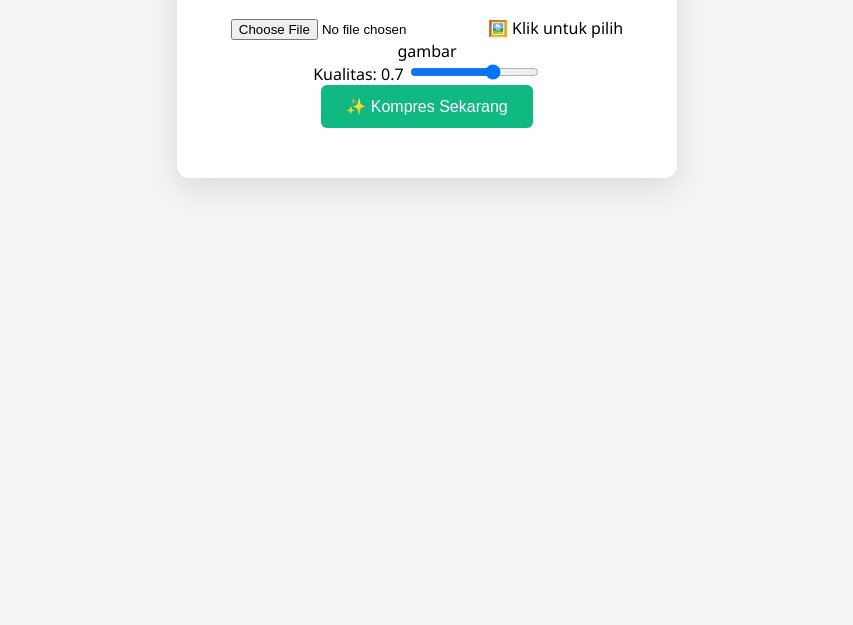
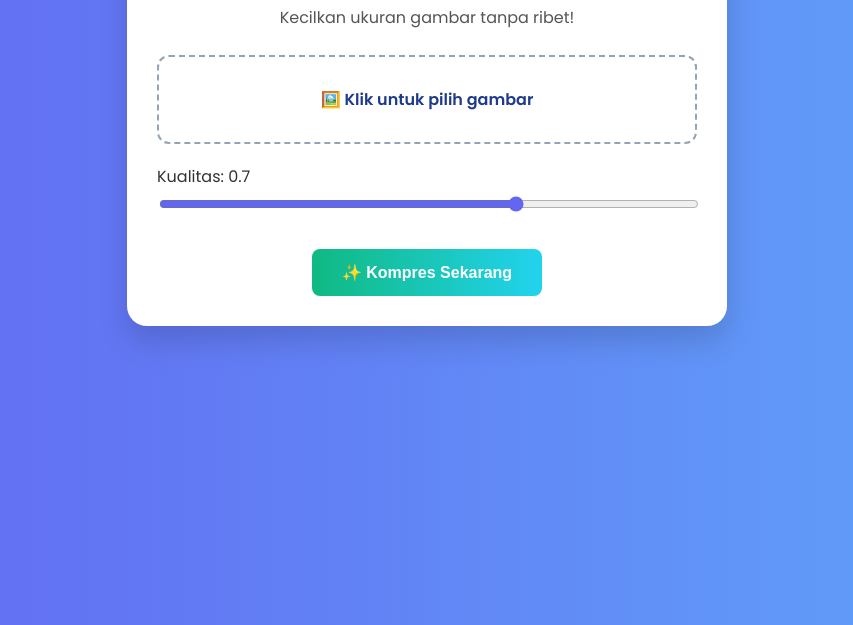
Before and after one commit to fahmiilmi14/ikikompress, a plain HTML site: page index.html in a window 1280 px wide. Shown: the part 175-800 px from the top of the page, without its empty margins (213-1066 px from the left). Drawn offline with Linux system fonts and the light colour scheme.

Commit message:
style.css

```diff
--- a/style.css
+++ b/style.css
@@ -1,91 +1,111 @@
 * {
   box-sizing: border-box;
+  transition: all 0.3s ease;
 }
 
 body {
-  font-family: 'Segoe UI', sans-serif;
-  background: #f3f4f6;
+  font-family: 'Poppins', sans-serif;
+  background: linear-gradient(to right, #6366f1, #60a5fa);
   margin: 0;
   padding: 0;
+  color: #333;
 }
 
 .container {
-  max-width: 500px;
-  margin: 40px auto;
+  max-width: 600px;
+  margin: 50px auto;
   background: white;
   padding: 30px;
-  border-radius: 12px;
-  box-shadow: 0 10px 30px rgba(0,0,0,0.1);
+  border-radius: 20px;
+  box-shadow: 0 15px 30px rgba(0,0,0,0.15);
   text-align: center;
 }
 
 h1 {
-  margin-bottom: 10px;
-  color: #333;
+  font-size: 2.2em;
+  background: linear-gradient(to right, #4f46e5, #3b82f6);
+  -webkit-background-clip: text;
+  -webkit-text-fill-color: transparent;
 }
 
 .subtitle {
-  margin-bottom: 20px;
-  color: #666;
+  color: #555;
+  margin-bottom: 25px;
 }
 
-.upload-box input[type="file"] {
+.upload-area {
+  border: 2px dashed #94a3b8;
+  padding: 30px;
+  border-radius: 12px;
+  margin-bottom: 20px;
+  cursor: pointer;
+}
+
+.upload-area:hover {
+  background-color: #f9fafb;
+}
+
+.upload-area input {
   display: none;
 }
 
-.upload-box label {
-  background: #4f46e5;
-  color: white;
-  padding: 10px 20px;
-  border-radius: 6px;
-  cursor: pointer;
-  font-weight: 500;
-  display: inline-block;
-  margin-bottom: 20px;
+.upload-area label {
+  font-weight: 600;
+  color: #1e3a8a;
+  font-size: 1rem;
 }
 
-.quality-box {
+.slider-group {
   margin: 20px 0;
   text-align: left;
 }
 
-.quality-box input {
+.slider-group label {
+  font-weight: 500;
+  display: block;
+  margin-bottom: 5px;
+}
+
+input[type="range"] {
   width: 100%;
+  accent-color: #6366f1;
 }
 
 button#compressBtn {
-  background: #10b981;
+  background: linear-gradient(to right, #10b981, #22d3ee);
   color: white;
   border: none;
-  padding: 12px 25px;
-  border-radius: 6px;
+  padding: 14px 30px;
+  font-size: 1rem;
+  border-radius: 8px;
   cursor: pointer;
-  font-size: 16px;
-  margin-bottom: 20px;
+  margin-top: 10px;
+  font-weight: 600;
 }
 
 button#compressBtn:hover {
-  background: #059669;
+  transform: scale(1.05);
+  box-shadow: 0 8px 20px rgba(16, 185, 129, 0.3);
 }
 
 .preview img {
   max-width: 100%;
   margin-top: 20px;
-  border-radius: 8px;
-  box-shadow: 0 4px 10px rgba(0,0,0,0.1);
+  border-radius: 12px;
+  box-shadow: 0 5px 15px rgba(0,0,0,0.1);
 }
 
 .download-btn {
   display: inline-block;
   margin-top: 20px;
-  background: #2563eb;
+  background: #3b82f6;
   color: white;
-  padding: 10px 20px;
-  border-radius: 6px;
+  padding: 12px 25px;
+  border-radius: 8px;
   text-decoration: none;
   font-weight: bold;
 }
 
 .download-btn:hover {
-  background: #1d4ed8;
+  background: #2563eb;
 }
```
